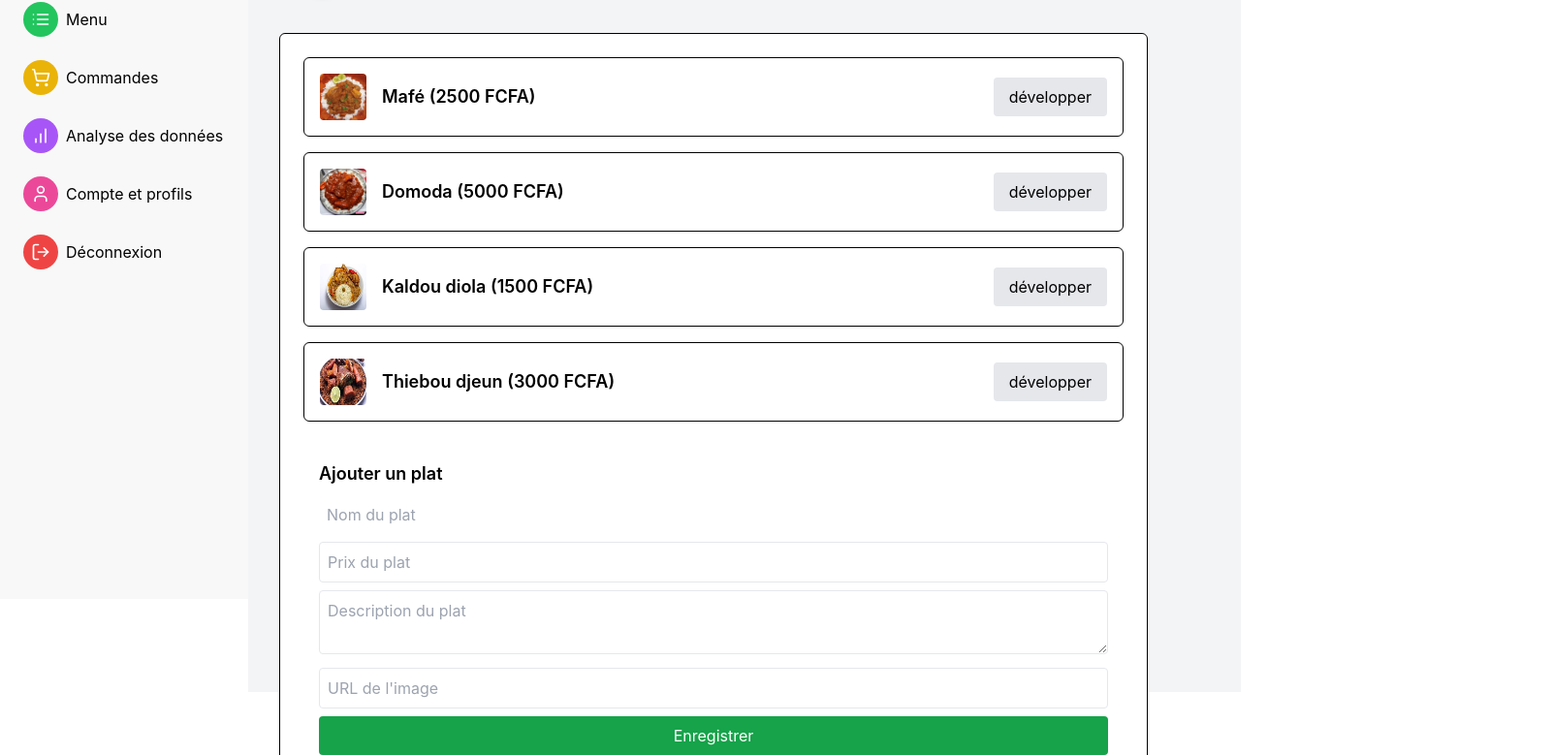
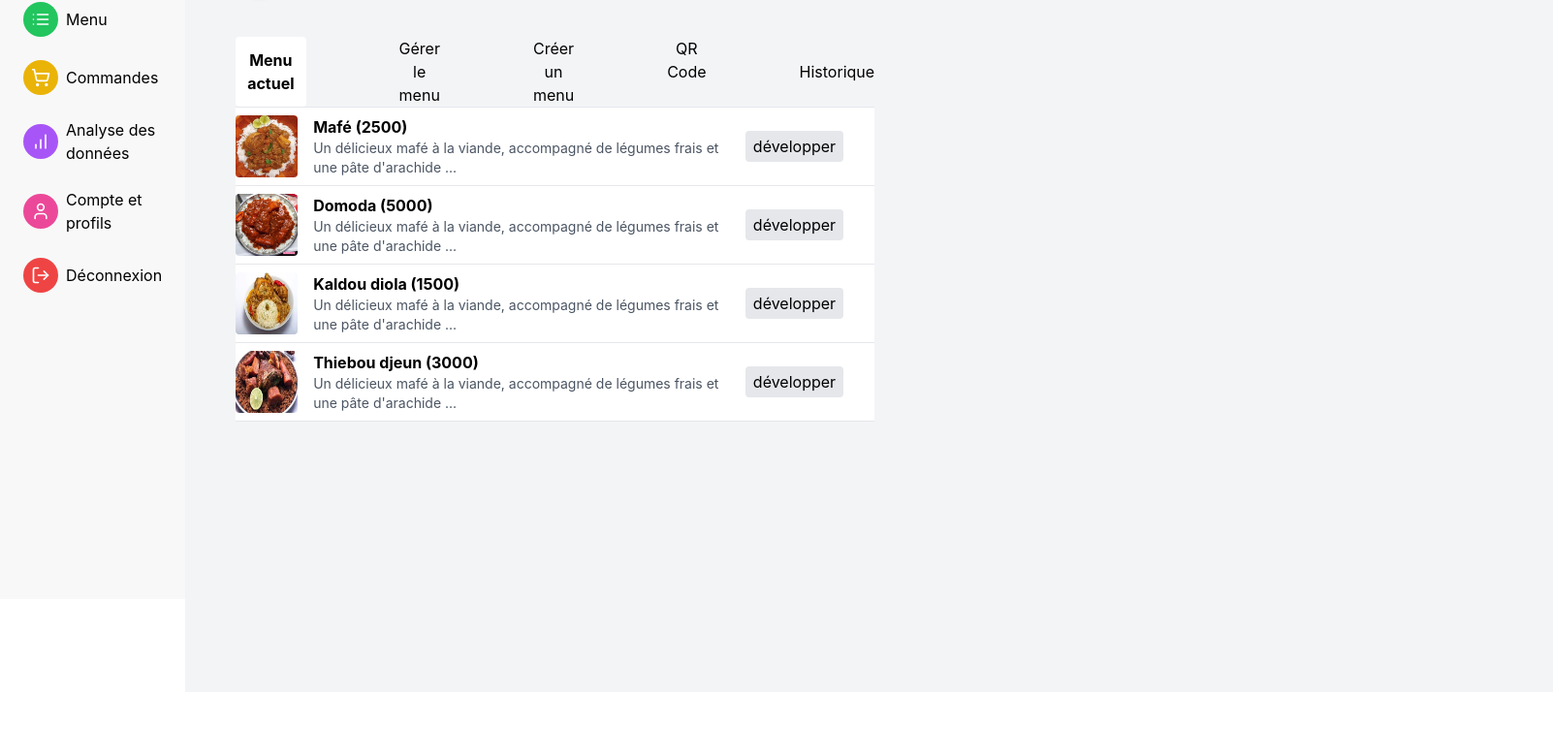
Before and after one commit to SENECOP/outam, a React (Create React App) app in the folder frontend/: page /restodashboard in a window 1280 px wide. Shown: the part 182-961 px from the top of the page at 97% size, 1602 px wide, since content can reach past the window. After the commit the page ends 896 px from the top, so only its background shows below. Built offline with nearby package versions, Linux system fonts and the light colour scheme.

Commit message:
generation du qecode dans la page commercant

```diff
--- a/frontend/src/App.js
+++ b/frontend/src/App.js
@@ -10,6 +10,7 @@ import BackOffice from './pages/BackOffice';
 import RestaurantDashboard from './pages/RestaurantDashboard';
 import HomeRestaurant from './pages/HomeRestaurant';
 import GererMenu from './pages/GererMenu';
+import QrcodeResto from './pages/qrcodeResto'; // Corrigé : nom du composant en PascalCase
 
 function App() {
   return (
@@ -25,6 +26,7 @@ function App() {
         <Route path="/restodashboard" element={<RestaurantDashboard />} />
         <Route path="/homerestaurant" element={<HomeRestaurant />} />
         <Route path="/gerermenu" element={<GererMenu />} />
+        <Route path="/qrcoderesto" element={<QrcodeResto />} /> {/* Corrigé : utilisation de QrcodeResto */}
       </Routes>
     </Router>
   );
--- a/frontend/src/pages/RestaurantDashboard.js
+++ b/frontend/src/pages/RestaurantDashboard.js
@@ -2,6 +2,7 @@ import { useState } from "react";
 import { Home, List, ShoppingCart, BarChart, User, LogOut, Menu ,BookOpen} from "lucide-react";
 import Sidebar from "../components/Sidebar";
 import Header from "../components/Header";
+import { Link } from "react-router-dom";
 
 export default function SidebarLayout() {
   const [isSidebarOpen, setSidebarOpen] = useState(true);
@@ -16,22 +17,24 @@ export default function SidebarLayout() {
     { id: 4, name: "Thiebou djeun", price: 3000, description: "Un délicieux mafé à la viande, accompagné de légumes frais et une pâte d'arachide ...", image: "assets/t.jpeg", expanded: false }
   ]);
 
-  // États pour le formulaire
-  const [newDish, setNewDish] = useState({ name: "", price: "", description: "", image: "" });
+  const [expanded, setExpanded] = useState(null);
+  const [form, setForm] = useState({ name: "", price: "", description: "", image: null });
 
-  // Gérer l'expansion des plats
-  const toggleExpand = (id) => {
-    setMenu(menu.map(dish => dish.id === id ? { ...dish, expanded: !dish.expanded } : dish));
+  const menuItems = [
+    { id: 1, name: "Mafé", price: 2500, description: "Un délicieux mafé à la viande, accompagné de légumes frais et une pâte d'arachide ...", image: "assets/m.jpeg", expanded: false },
+    { id: 2, name: "Domoda", price: 5000, description: "Un délicieux mafé à la viande, accompagné de légumes frais et une pâte d'arachide ...", image: "assets/d.jpg", expanded: false },
+    { id: 3, name: "Kaldou diola", price: 1500, description: "Un délicieux mafé à la viande, accompagné de légumes frais et une pâte d'arachide ...", image: "assets/y.jpeg", expanded: false },
+    { id: 4, name: "Thiebou djeun", price: 3000, description: "Un délicieux mafé à la viande, accompagné de légumes frais et une pâte d'arachide ...", image: "assets/t.jpeg", expanded: false }
+  ];
+
+  const handleExpand = (id) => {
+    setExpanded(expanded === id ? null : id);
   };
 
-  // Gérer la soumission du formulaire
-  const handleSubmit = (e) => {
-    e.preventDefault();
-    if (newDish.name && newDish.price) {
-      setMenu([...menu, { id: menu.length + 1, ...newDish, expanded: false }]);
-      setNewDish({ name: "", price: "", description: "", image: "" });
-    }
+  const handleChange = (e) => {
+    setForm({ ...form, [e.target.name]: e.target.value });
   };
+
   return (
     <div className="flex h-screen">
     <Sidebar isSidebarOpen={isSidebarOpen} />
@@ -44,66 +47,48 @@ export default function SidebarLayout() {
   </div>
   Menu du restaurant
 </h1>
-      <div className="max-w-4xl ml-4 p-6 bg-white border border-black rounded-md">
+<div className="max-w-1xl mx-auto px- p-1 mr-[680px] ml-8">
+      <nav className="flex justify-between border-b pb-0 mb-0">
+        <div className="flex space-x-24">
+        <button className="font-bold bg-white text-black px-3 py-2 rounded">Menu actuel</button>
+          <button>Gérer le menu</button>
+          <button>Créer un menu</button>
+          <Link to="/qrcoderesto">
+          <button>QR Code</button>
+        </Link>
+          <button>Historique</button>
+        </div>
+      </nav>
 
-
-
-      {/* Liste des plats */}
-      <div className="space-y-4 ">
-        {menu.map((dish) => (
-          <div key={dish.id} className="p-4 bg-white border border-black rounded-md flex items-center justify-between">
-            <div className="flex items-center">
-              <img src={dish.image} alt={dish.name} className="w-12 h-12 rounded mr-4" />
-              <div>
-                <h2 className="text-lg font-semibold">{dish.name} ({dish.price} FCFA)</h2>
-                {dish.expanded && <p className="text-sm text-gray-600">{dish.description}</p>}
+      <div className="bg-white p-0 ">
+        {menuItems.map((item) => (
+          <div key={item.id} className="border-b py-2 flex items-center">
+            <img src={item.image} alt={item.name} className="w-16 h-16 rounded mr-4" />
+            <div className="flex-1">
+              <div className="flex justify-between items-center">
+                <div>
+                  <strong>{item.name} ({item.price})</strong>
+                  <p className="text-sm text-gray-600">{item.description}</p>
+                </div>
+                <button
+                  className="bg-gray-200 px-2 py-1 rounded mr-8"
+                  onClick={() => handleExpand(item.id)}
+                >
+                  {expanded === item.id ? "fermer" : "développer"}
+                </button>
               </div>
+              {expanded === item.id && (
+                <div className="mt-2">
+                  <input type="text" name="name" placeholder="Nom du plat" className="w-full border p-2 my-1" onChange={handleChange} />
+                  <input type="text" name="price" placeholder="Prix du plat" className="w-full border p-2 my-1" onChange={handleChange} />
+                  <textarea name="description" placeholder="Description du plat" className="w-full border p-2 my-1" onChange={handleChange} />
+                  <input type="file" className="w-full border p-2 my-1" />
+                  <button className="bg-green-600 text-white px-4 py-2 rounded">Enregistrer</button>
+                </div>
+              )}
             </div>
-            <button
-              className="px-4 py-2 bg-gray-200 rounded"
-              onClick={() => toggleExpand(dish.id)}
-            >
-              {dish.expanded ? "fermer" : "développer"}
-            </button>
           </div>
         ))}
-      </div>
-
-      {/* Formulaire d'ajout de plat */}
-      <div className="mt-6 p-4 bg-white ">
-        <h2 className="text-lg font-semibold mb-2">Ajouter un plat</h2>
-        <form onSubmit={handleSubmit} className="space-y-2 ">
-          <input
-            type="text"
-            placeholder="Nom du plat"
-            className="w-full p-2 bg-white "
-            value={newDish.name}
-            onChange={(e) => setNewDish({ ...newDish, name: e.target.value })}
-          />
-          <input
-            type="number"
-            placeholder="Prix du plat"
-            className="w-full p-2 border rounded"
-            value={newDish.price}
-            onChange={(e) => setNewDish({ ...newDish, price: e.target.value })}
-          />
-          <textarea
-            placeholder="Description du plat"
-            className="w-full p-2 border rounded"
-            value={newDish.description}
-            onChange={(e) => setNewDish({ ...newDish, description: e.target.value })}
-          />
-          <input
-            type="text"
-            placeholder="URL de l'image"
-            className="w-full p-2 border rounded"
-            value={newDish.image}
-            onChange={(e) => setNewDish({ ...newDish, image: e.target.value })}
-          />
-          <button type="submit" className="w-full p-2 bg-green-600 text-white rounded">
-            Enregistrer
-          </button>
-        </form>
       </div>
     </div>
       </main>
--- a/frontend/src/pages/ScannerQRCode.js
+++ b/frontend/src/pages/ScannerQRCode.js
@@ -1,34 +1,40 @@
-import { useState } from "react";
-import { QrReader } from "react-qr-reader";
+<div className="max-w-4xl mx-auto p-4">
+      <nav className="flex justify-between border-b pb-2 mb-4">
+      <div className="flex space-x-24">
 
-const ScannerQRCode = ({ onScan }) => {
-  const [scanResult, setScanResult] = useState(null);
+          <button className="font-bold">Menu actuel</button>
+          <button>Gérer le menu</button>
+          <button>Créer un menu</button>
+          <button>QR Code</button>
+          <button>Historique</button>
+        </div>
+      </nav>
 
-  const handleScan = (data) => {
-    if (data) {
-      setScanResult(data);
-      onScan(data); // Transmet le résultat au parent
-    }
-  };
-
-  const handleError = (err) => {
-    console.error("Erreur du scanner : ", err);
-  };
-
-  return (
-    <div className="scanner-container">
-      <h2>Scanner un QR Code</h2>
-      <QrReader
-        constraints={{ facingMode: "environment" }}
-        onResult={(result, error) => {
-          if (result) handleScan(result.text);
-          if (error) handleError(error);
-        }}
-        style={{ width: "100%" }}
-      />
-      {scanResult && <p>Résultat : {scanResult}</p>}
+      <div className="bg-white p-4 shadow rounded-lg">
+        {menuItems.map((item) => (
+          <div key={item.id} className="border-b py-2">
+            <div className="flex justify-between items-center">
+              <div>
+                <strong>{item.name} ({item.price})</strong>
+                <p className="text-sm text-gray-600">{item.description}</p>
+              </div>
+              <button
+                className="bg-gray-200 px-3 py-1 rounded"
+                onClick={() => handleExpand(item.id)}
+              >
+                {expanded === item.id ? "fermer" : "développer"}
+              </button>
+            </div>
+            {expanded === item.id && (
+              <div className="mt-2">
+                <input type="text" name="name" placeholder="Nom du plat" className="w-full border p-2 my-1" onChange={handleChange} />
+                <input type="text" name="price" placeholder="Prix du plat" className="w-full border p-2 my-1" onChange={handleChange} />
+                <textarea name="description" placeholder="Description du plat" className="w-full border p-2 my-1" onChange={handleChange} />
+                <input type="file" className="w-full border p-2 my-1" />
+                <button className="bg-green-600 text-white px-4 py-2 rounded">Enregistrer</button>
+              </div>
+            )}
+          </div>
+        ))}
+      </div>
     </div>
-  );
-};
-
-export default ScannerQRCode;
--- /dev/null
+++ b/frontend/src/pages/qrcodeResto.js
@@ -0,0 +1,69 @@
+import { useState, useEffect } from "react";
+import axios from "axios";
+
+const QrcodeResto = () => { // Corrigé : nom du composant en PascalCase
+  const [qrCodes, setQrCodes] = useState([]);
+  const [idEtablissement, setIdEtablissement] = useState("");
+  const [loading, setLoading] = useState(false);
+
+  useEffect(() => {
+    fetchQRCodes();
+  }, []);
+
+  const fetchQRCodes = async () => {
+    try {
+      const response = await axios.get("http://localhost:5000/api/generate-qr");
+      setQrCodes(response.data);
+    } catch (error) {
+      console.error("Erreur lors du chargement des QR Codes", error);
+    }
+  };
+
+  const generateQRCode = async () => {
+    if (!idEtablissement) return alert("Veuillez entrer un ID d'établissement");
+    setLoading(true);
+    try {
+      const response = await axios.post("http://localhost:5000/api/generate-qr", { idEtablissement });
+      setQrCodes([...qrCodes, response.data]);
+      setIdEtablissement("");
+    } catch (error) {
+      console.error("Erreur lors de la génération du QR Code", error);
+    } finally {
+      setLoading(false);
+    }
+  };
+
+  return (
+    <div className="max-w-2xl mx-auto p-4">
+      <h1 className="text-xl font-bold mb-4">Gestion des QR Codes</h1>
+      <div className="mb-4">
+        <input
+          type="text"
+          placeholder="ID de l'établissement"
+          value={idEtablissement}
+          onChange={(e) => setIdEtablissement(e.target.value)}
+          className="border p-2 w-full mb-2"
+        />
+        <button
+          onClick={generateQRCode}
+          className="bg-blue-500 text-white px-4 py-2 rounded w-full"
+          disabled={loading}
+        >
+          {loading ? "Génération..." : "Générer un QR Code"}
+        </button>
+      </div>
+
+      <div className="space-y-4">
+        {qrCodes.map((qr, index) => (
+          <div key={index} className="p-4 border rounded shadow">
+            <p><strong>Établissement ID:</strong> {qr.idEtablissement}</p>
+            <p><strong>Lien:</strong> <a href={qr.url} className="text-blue-500">{qr.url}</a></p>
+            <img src={qr.qrCodeImage} alt="QR Code" className="w-32 h-32 mt-2" />
+          </div>
+        ))}
+      </div>
+    </div>
+  );
+};
+
+export default QrcodeResto; // Corrigé : export du composant avec le bon nom
```
